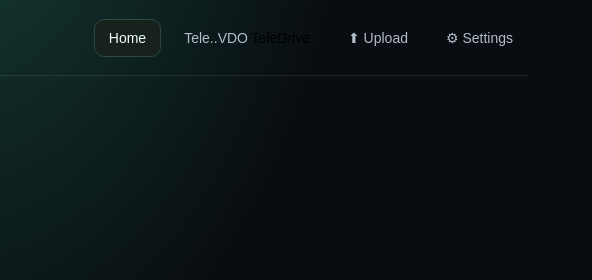
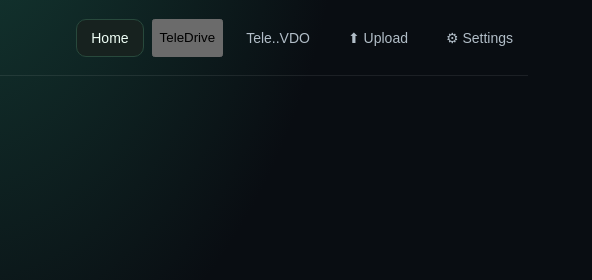
Before and after one commit to Chearothy/TelegramVDO, a website: page index.html in a window 1280 px wide. Shown: the top 280 px of the page, 688-1280 px from the left. Drawn offline with Linux system fonts and the light colour scheme.

Commit message:
Refactor TeleDrive button in index.html

```diff
--- a/index.html
+++ b/index.html
@@ -13,7 +13,8 @@
     </a>
     <div class="nav-actions">
       <button id="home-tab" class="nav-button active" type="button" aria-pressed="true">Home</button>
-      <button id="tele-tab" class="nav-button" type="button" aria-pressed="false">Tele..VDO <a href="https://teledrive2027.vercel.app/" style="text-decoration: none; color:black;text-decoration:none;">TeleDrive</a></button>
+      <button><a href="https://teledrive2027.vercel.app/" style="text-decoration: none; color:black;">TeleDrive</a></button>
+      <button id="tele-tab" class="nav-button" type="button" aria-pressed="false">Tele..VDO </button>
       <button id="upload-tab" class="nav-button" type="button" aria-pressed="false">⬆ Upload</button>
       <button id="settings-tab" class="nav-button" type="button" aria-pressed="false">⚙ Settings</button>
     </div>
```
